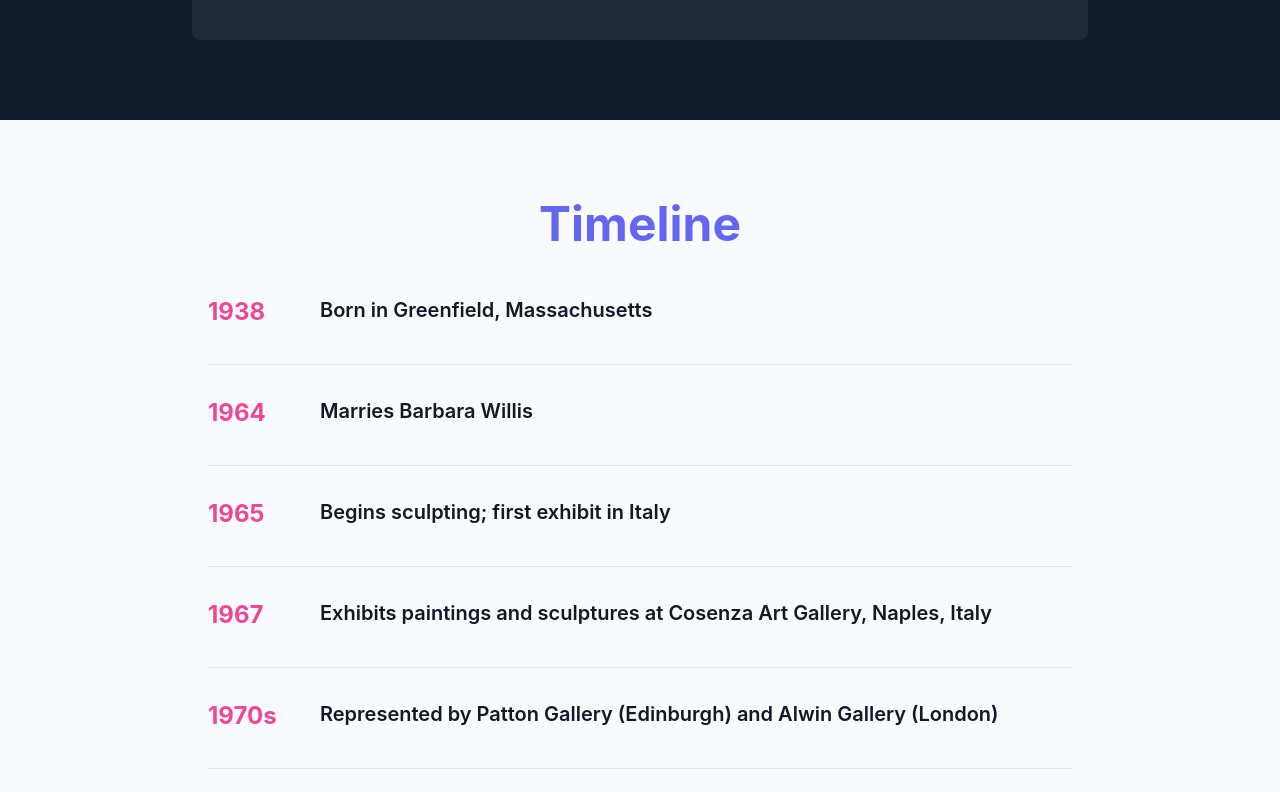
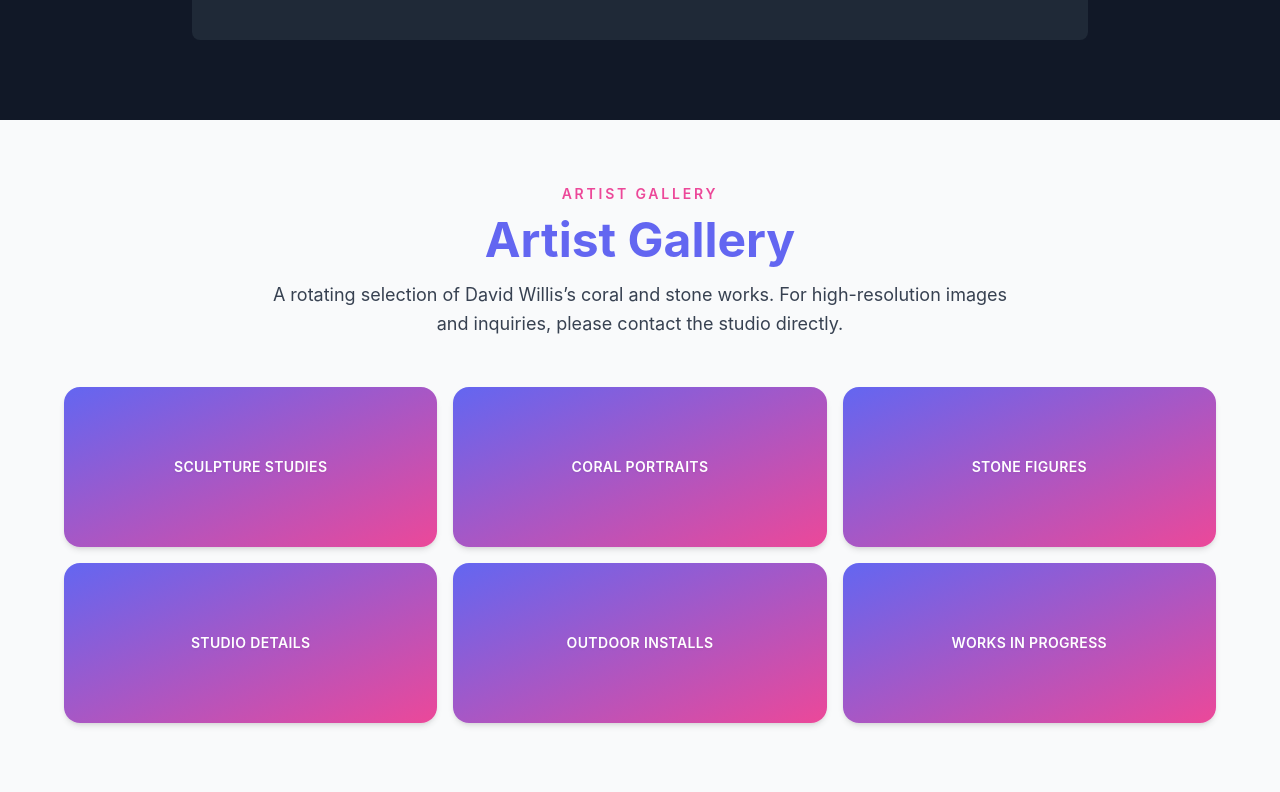
Before and after one commit to humboldtscabinet/davidwillisartist, a Next.js app: page / in a window 1280 px wide. Shown: the part 4708-5500 px from the top of the page. Built offline with nearby package versions, Linux system fonts and the light colour scheme.

Commit message:
feat: add Artist Gallery section

```diff
--- a/app/page.tsx
+++ b/app/page.tsx
@@ -3,6 +3,7 @@ import AboutSection from "@/components/AboutSection";
 import ArtisticVisionSection from "@/components/ArtisticVisionSection";
 import TimelineSection from "@/components/TimelineSection";
 import LegacySection from "@/components/LegacySection";
+import ArtistGallerySection from "@/components/ArtistGallerySection";
 
 export default function Home() {
   return (
@@ -11,6 +12,7 @@ export default function Home() {
       <AboutSection />
       <ArtisticVisionSection />
       <LegacySection />
+      <ArtistGallerySection />
       <TimelineSection />
       <footer className="bg-surface-dark text-gray-300 py-8 text-center">
         <p>&copy; {new Date().getFullYear()} David Willis. All rights reserved.</p>
--- /dev/null
+++ b/components/ArtistGallerySection.tsx
@@ -0,0 +1,39 @@
+export default function ArtistGallerySection() {
+  const placeholders = [
+    "Sculpture studies",
+    "Coral portraits",
+    "Stone figures",
+    "Studio details",
+    "Outdoor installs",
+    "Works in progress",
+  ];
+
+  return (
+    <section id="artist-gallery" className="bg-surface-light py-16 px-4">
+      <div className="max-w-6xl mx-auto">
+        <div className="max-w-3xl mx-auto text-center mb-12">
+          <p className="text-sm uppercase tracking-[0.2em] text-accent font-semibold mb-3">
+            Artist Gallery
+          </p>
+          <h2 className="text-4xl md:text-5xl font-bold text-brand mb-4">Artist Gallery</h2>
+          <p className="text-lg text-gray-700 leading-relaxed">
+            A rotating selection of David Willis&rsquo;s coral and stone works. For high-resolution images and inquiries, please contact the studio directly.
+          </p>
+        </div>
+        <div className="grid grid-cols-2 md:grid-cols-3 gap-4">
+          {placeholders.map((label) => (
+            <div
+              key={label}
+              className="relative h-40 rounded-2xl bg-gradient-to-br from-brand to-accent text-white flex items-center justify-center shadow-md"
+              aria-label={label}
+            >
+              <span className="text-center text-sm font-semibold uppercase tracking-wide drop-shadow-sm">
+                {label}
+              </span>
+            </div>
+          ))}
+        </div>
+      </div>
+    </section>
+  );
+}
```
